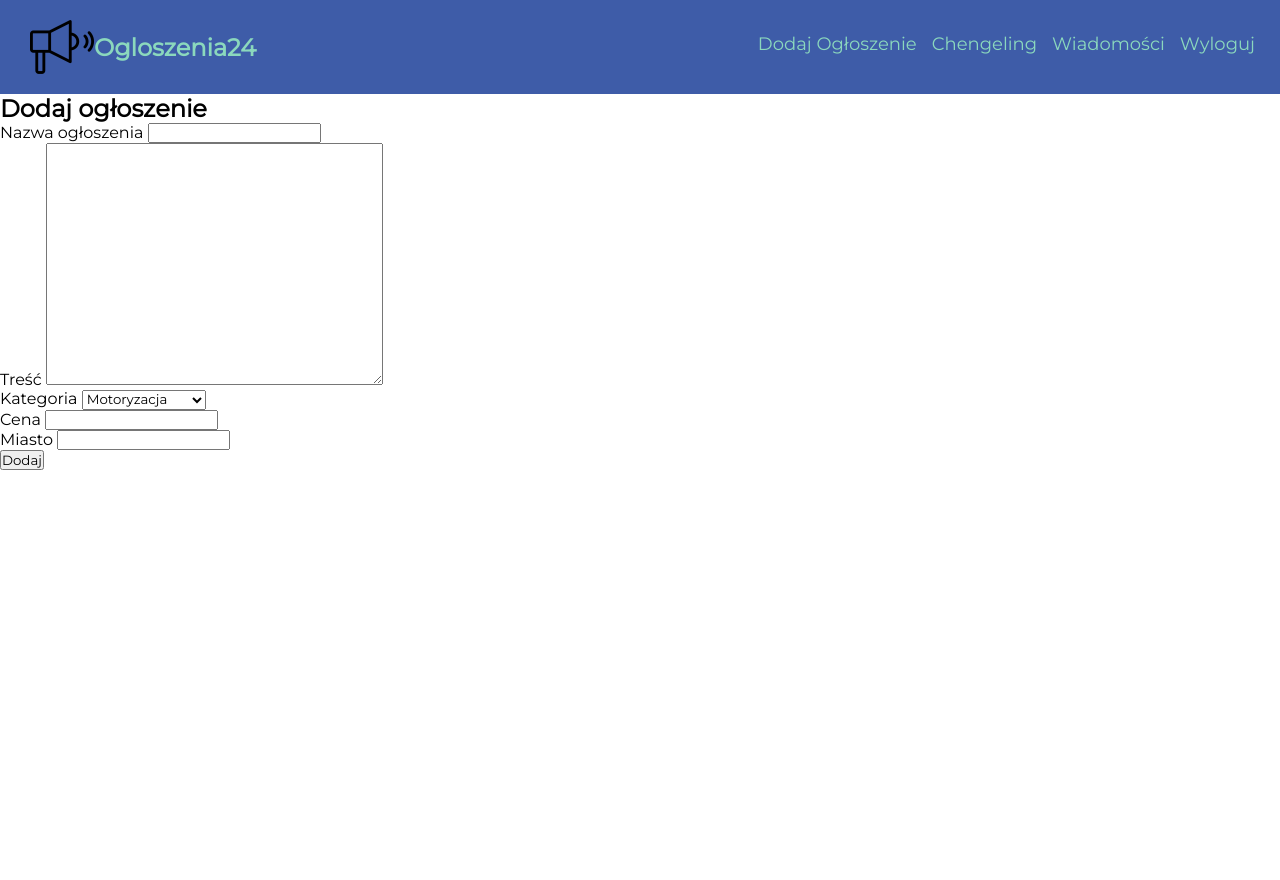
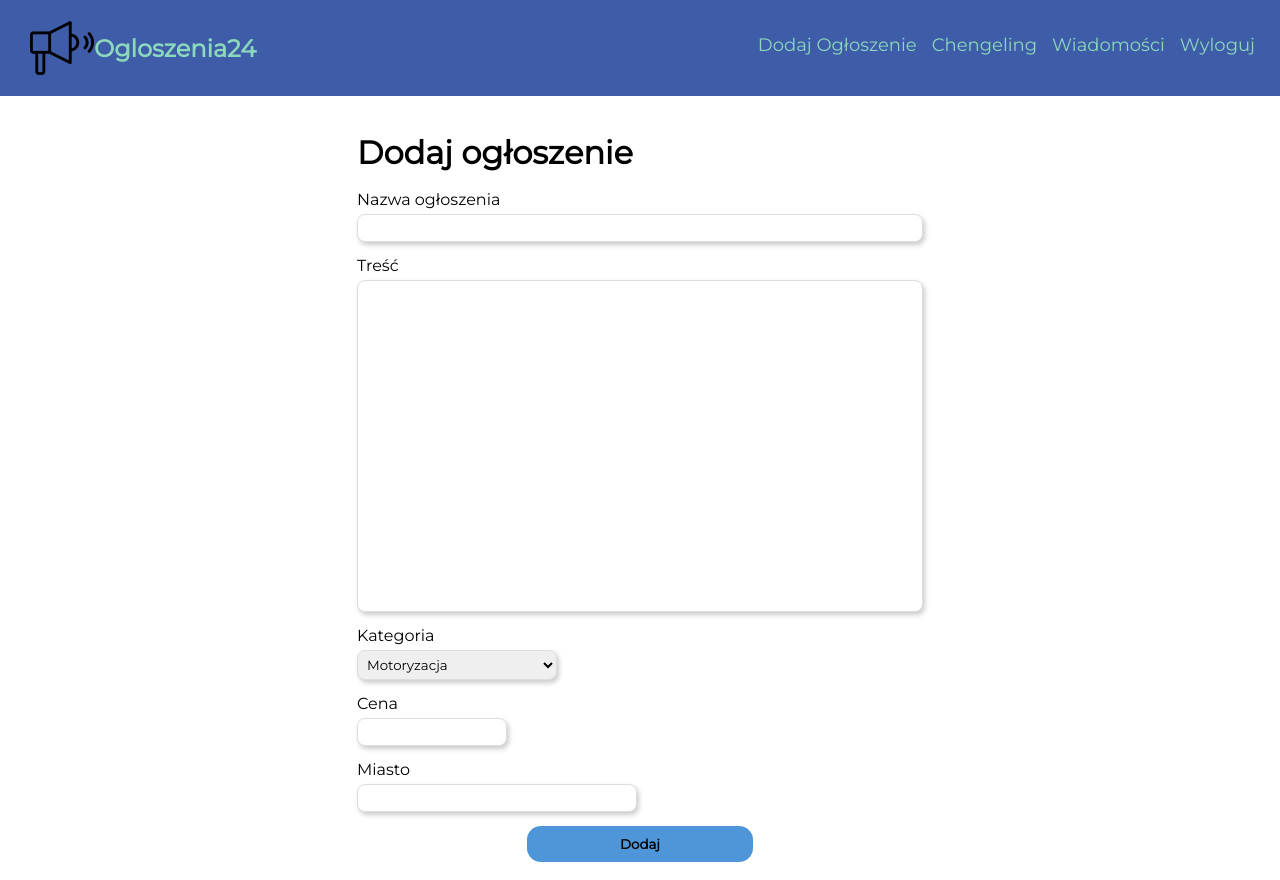
Before and after one commit to chengeling/Ogloszenia24, a Flask app: page /dodaj-ogloszenie/ in a window 1280 px wide. Before the commit the page ends 470 px from the top, so only its background shows below. Run offline with Flask 2, Linux system fonts and the light colour scheme; a user stored in the database is signed in; data comes from the database, SQL or seed files in the repository; some libraries are stand-ins or nearby versions.

Commit message:
Visual changes on adding advert page

```diff
--- /dev/null
+++ b/Ogloszenia24/static/advert.css
@@ -0,0 +1,77 @@
+.add-container{
+    height: 88vh;
+    width: 100%;
+    display: flex;
+    justify-content: center;
+    margin-top: 20px;
+}
+
+.add-advert{
+    width: 600px;
+    min-width: 300px;
+    padding: 17px;
+}
+.add-advert__header{
+    font-size: 32px;
+    margin-bottom: 18px;
+}
+
+.add-advert__form-group{
+    display: flex;
+    flex-direction: column;
+    margin-bottom: 14px;
+}
+
+.add-advert__form-group-input {
+    padding: 5px;
+    border: none;
+    border: 1px solid #ddd;
+    border-radius: 8px;
+    box-shadow: 2px 3px 5px #ccc;
+}
+
+.add-advert__form-group-input:focus {
+    outline: none;
+    border: 1px solid rgb(231, 61, 61);
+}
+
+.add-advert__form-group-input-large {
+    resize: none;
+}
+
+.add-advert__form-group-input-category{
+    width: 200px;
+}
+
+.add-advert__form-group-input-city{
+    width: 280px;
+}
+
+.add-advert__form-group-input-price{
+    width: 150px;
+}
+
+.add-advert__form-submit{
+    display: flex;
+    justify-content: center;
+}
+
+.add-advert__form-submit-btn{
+    width: 40%;
+    margin-bottom: 18px;
+    padding: 7px;
+    height: 36px;
+    border: none;
+    border-radius: 14px;
+    background-color: rgb(79, 150, 216);
+    transition: 0.3s;
+    font-weight: bold;
+}
+
+.add-advert__form-submit-btn:hover{
+    background-color: rgb(44, 131, 212);
+}
+
+.add-advert__form-group-label{
+    margin-bottom: 5px;
+}
--- a/Ogloszenia24/static/home.css
+++ b/Ogloszenia24/static/home.css
@@ -9,6 +9,7 @@
   background: var(--primary-color);
   padding: 15px 10px;
   overflow: hidden;
+  height: 12vh;
 }
 
 .nav__logo {
--- a/Ogloszenia24/templates/advert.html
+++ b/Ogloszenia24/templates/advert.html
@@ -1,12 +1,13 @@
 {% extends "layout.html" %}
 {% block content %}
-<div class="add-advert-form">
-  <h2>{{ title_form }}</h2>
-  <form action="" method='POST'>
+<div class="add-container">
+  <div class="add-advert">
+    <h2 class="add-advert__header">{{ title_form }}</h2>
+    <form class="add-advert__form" action="" method='POST'>
       {{ form.hidden_tag() }}
-    <div class="form-group">
-      {{ form.title.label }}
-      {{ form.title(class="form-input") }}
+      <div class="add-advert__form-group">
+        {{ form.title.label(class="add-advert__form-group-label") }}
+        {{ form.title(class="add-advert__form-group-input") }}
         {% if form.title.errors %}
           <ul class="errors">
             {% for error in form.title.errors %}
@@ -15,9 +16,9 @@
           </ul>
         {% endif %}
       </div>
-    <div class="form-group">
-      {{ form.content.label }}
-      {{ form.content(class="form-large-input", rows='15', cols='40') }}
+      <div class="add-advert__form-group">
+        {{ form.content.label(class="add-advert__form-group-label") }}
+        {{ form.content(class="add-advert__form-group-input add-advert__form-group-input-large", rows='20', cols='50') }}
         {% if form.content.errors %}
           <ul class="errors">
             {% for error in form.content.errors %}
@@ -26,13 +27,13 @@
           </ul>
         {% endif %}
       </div>
-    <div class="form-group">
-      {{ form.category.label }}
-      {{ form.category(class="form-input") }}
+      <div class="add-advert__form-group">
+        {{ form.category.label(class="add-advert__form-group-label") }}
+        {{ form.category(class="add-advert__form-group-input add-advert__form-group-input-category") }}
       </div>
-    <div class="form-group">
-      {{ form.price.label }}
-      {{ form.price(class="form-input") }}
+      <div class="add-advert__form-group">
+        {{ form.price.label(class="add-advert__form-group-label") }}
+        {{ form.price(class="add-advert__form-group-input add-advert__form-group-input-price") }}
         {% if form.price.errors %}
           <ul class="errors">
             {% for error in form.price.errors %}
@@ -41,9 +42,9 @@
           </ul>
         {% endif %}
       </div>
-    <div class="form-group">
-      {{ form.city.label }}
-      {{ form.city(class="form-input") }}
+      <div class="add-advert__form-group">
+        {{ form.city.label(class="add-advert__form-group-label") }}
+        {{ form.city(class="add-advert__form-group-input add-advert__form-group-input-city") }}
         {% if form.city.errors %}
           <ul class="errors">
             {% for error in form.city.errors %}
@@ -52,7 +53,10 @@
           </ul>
         {% endif %}
       </div>
-    {{ form.submit(class='sbt-btn') }}
+      <div class="add-advert__form-submit">
+      {{ form.submit(class='add-advert__form-submit-btn') }}
+      </div>
     </form>
   </div>
+</div>
 {% endblock %}
--- a/Ogloszenia24/templates/layout.html
+++ b/Ogloszenia24/templates/layout.html
@@ -8,8 +8,10 @@
   <link rel="stylesheet" type="text/css" href="{{ url_for('static', filename='style.css')}}"/>
   <link rel="stylesheet" type="text/css" href="{{ url_for('static', filename='home.css')}}"/>
   <link rel="stylesheet" type="text/css" href="{{ url_for('static', filename='register-login.css')}}"/>
+  <link rel="stylesheet" type="text/css" href="{{ url_for('static', filename='advert.css')}}"/>
   <link href="https://fonts.googleapis.com/css?family=Montserrat&display=swap" rel="stylesheet">
   <script src="https://cdnjs.cloudflare.com/ajax/libs/font-awesome/5.13.0/js/all.min.js" integrity="sha256-KzZiKy0DWYsnwMF+X1DvQngQ2/FxF7MF3Ff72XcpuPs=" crossorigin="anonymous"></script>
+  <script src="../static/scripts.js"></script>
   <title>{{ title }}</title>
 </head>
 <body>
--- a/Ogloszenia24/todo.txt
+++ /dev/null
@@ -1,5 +0,0 @@
-Co jeszcze do zrobienia
-Backend:
-- edycja profilu
-- przypominenie has�a
-- filtrowanie po miastach, cenach
```
Lines whose indentation alone changed are shown as unchanged.
